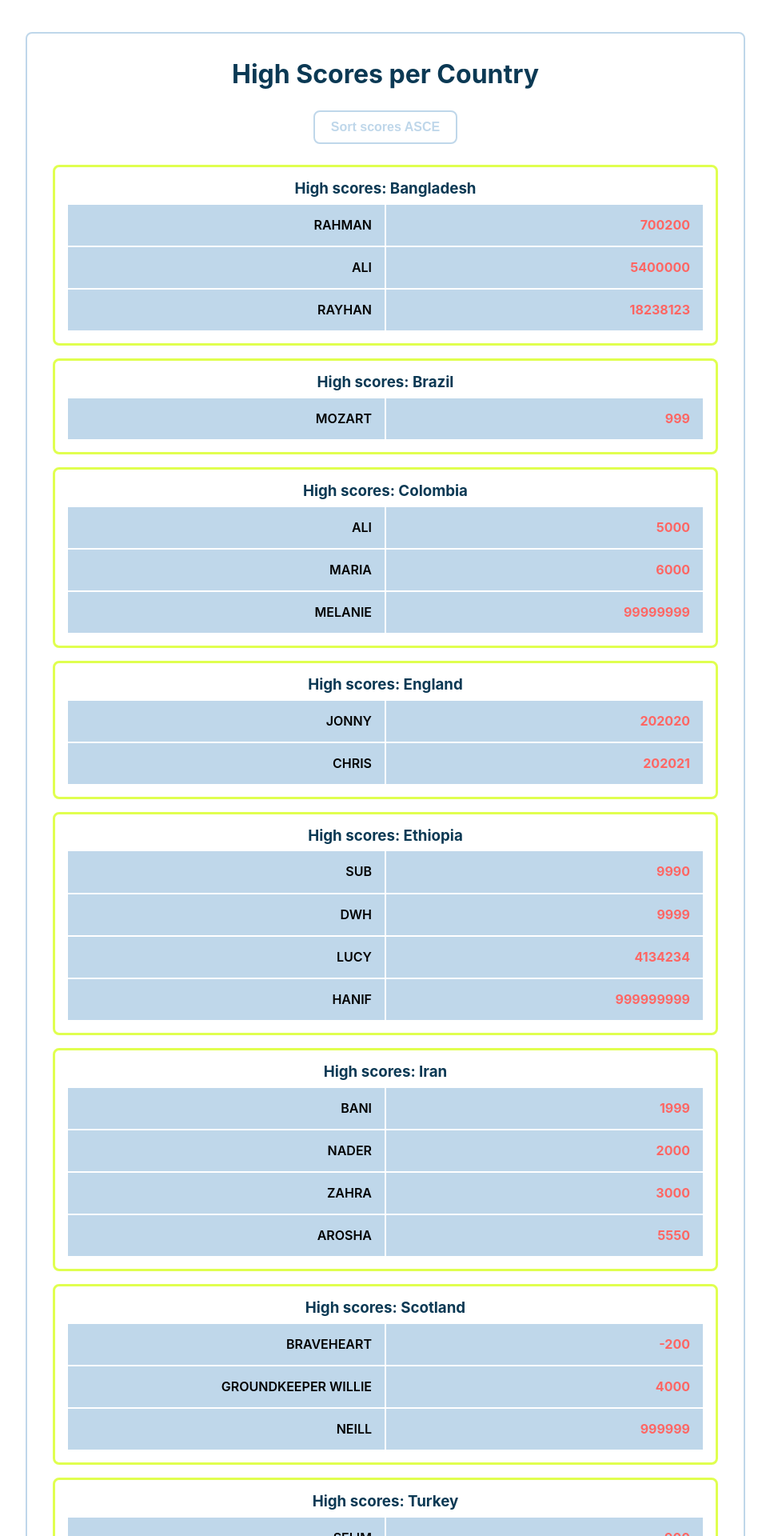
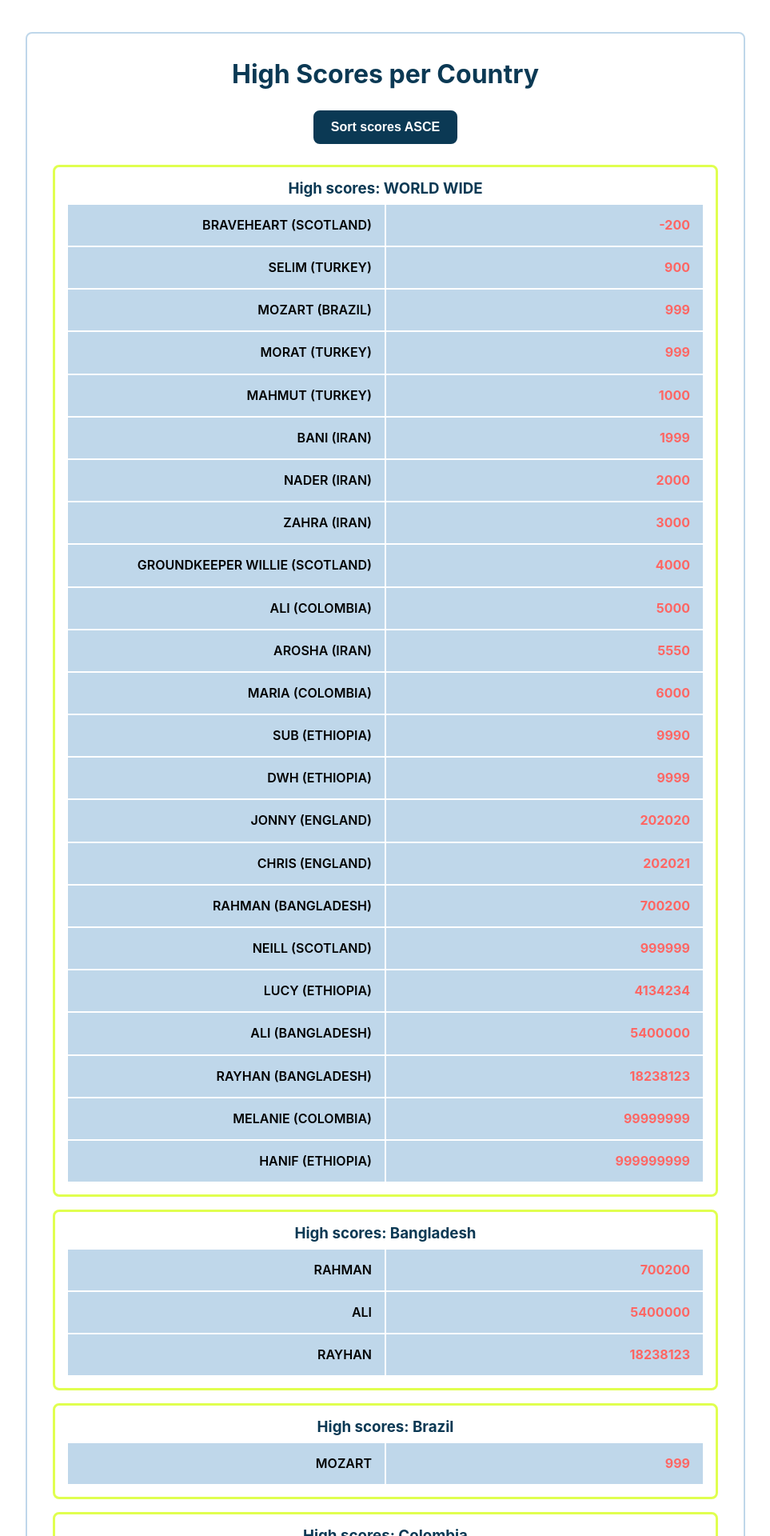
Before and after one commit to IrynaLypnyk/high-scores-react, a React (Create React App) app: page / in a window 1280 px wide. Shown: the top 1920 px of the page at 80% size, without its empty margins (158-1121 px from the left). Built offline with nearby package versions, Linux system fonts and the light colour scheme.

Commit message:
Level 5 - advanced: Add a world-wide table

```diff
--- a/src/App.css
+++ b/src/App.css
@@ -29,19 +29,21 @@
 .app-sort-btn {
   padding: 10px 20px;
   margin: 10px;
-  border: 2px solid var(--lightBlue);
+  border: 2px solid var(--blue);
   border-radius: 8px;
-  background-color: white;
-  color: var(--lightBlue);
+  background-color: var(--blue);
+  color: white;
   cursor: pointer;
   align-self: center;
   font-size: 16px;
   font-weight: 700;
+  transition: 0.3s;
 }
 
 .app-sort-btn:hover {
-  background-color: var(--lightBlue);
-  color: white;
+  border: 2px solid var(--blue);
+  background-color: white;
+  color: var(--blue);
 }
 
 
--- a/src/App.js
+++ b/src/App.js
@@ -1,7 +1,8 @@
 import "./App.css";
 import { useState } from "react";
 import Card from "./components/Card";
-import { allCountryScoresSorted }  from "./data.js";
+import WorldWideTable from "./components/WorldWideTable";
+import { allCountryScoresSortedByCountryName, AllTeamsScores }  from "./data.js";
 
 function App() {
   const [isSortedDesc, setIsSortedDesc ] = useState(false);
@@ -14,10 +15,9 @@ function App() {
     <div className="app">
         <h1 className="app-title">High Scores per Country</h1>
         <button type="button" className="app-sort-btn" onClick={handleSort}>{`Sort scores ${isSortedDesc ? "DESC" : "ASCE"}`}</button>
-        {allCountryScoresSorted.map((country) => (
-            <div className="card" key={country.name}>
-            <Card country={country} isSortedDesc={isSortedDesc}/>
-            </div>
+        <WorldWideTable isSortedDesc={isSortedDesc}/>
+        {allCountryScoresSortedByCountryName.map((country) => (
+            <Card key={country.name} country={country} isSortedDesc={isSortedDesc}/>
         ))}
     </div>
   );
--- a/src/components/Card.js
+++ b/src/components/Card.js
@@ -1,8 +1,14 @@
-import React, { useMemo } from "react";
+import React from "react";
+
+const getScoresSorted = (scores, isSortedDesc) => scores.sort((a, b) => isSortedDesc ? b.s - a.s : a.s - b.s);
+
 
 function Card({ country, isSortedDesc }) {
-    const scoresSorted = useMemo(() => country.scores.sort((a, b) => isSortedDesc ? b.s - a.s : a.s - b.s), [country.scores, isSortedDesc]);
+
+    const scoresSorted = getScoresSorted(country.scores, isSortedDesc);
+
     return (
+        <div className="card">
             <div className="card-container">
                 <h3 className="card-title">High scores: {country.name}</h3>
                 <ul className="card-list">
@@ -15,6 +21,7 @@ function Card({ country, isSortedDesc }) {
                     })}
                 </ul>
             </div>
+        </div>
     );
 }
 
--- /dev/null
+++ b/src/components/WorldWideTable.js
@@ -0,0 +1,12 @@
+import React from "react";
+import { AllTeamsScores }  from "../data.js";
+import Card from "./Card";
+
+function WorldWideTable({ isSortedDesc }) {
+    const teamScoresData = { name: "WORLD WIDE", scores: AllTeamsScores };
+    return (
+        <Card country={teamScoresData} isSortedDesc={isSortedDesc}/>
+    );
+}
+
+export default WorldWideTable;
--- a/src/data.js
+++ b/src/data.js
@@ -36,4 +36,8 @@ let allCountryScores = [
 
 export default allCountryScores;
 
-export const allCountryScoresSorted = allCountryScores.sort((a,b) => a.name.localeCompare(b.name));
+export const allCountryScoresSortedByCountryName = allCountryScores.sort((a,b) => a.name.localeCompare(b.name));
+
+export const AllTeamsScores = allCountryScores.reduce((acc, cur) => {
+    return [...acc,...cur.scores.map((score) => ({ ...score, n: `${score.n} (${cur.name})` }))];
+}, []);
```
Lines whose indentation alone changed are shown as unchanged.
